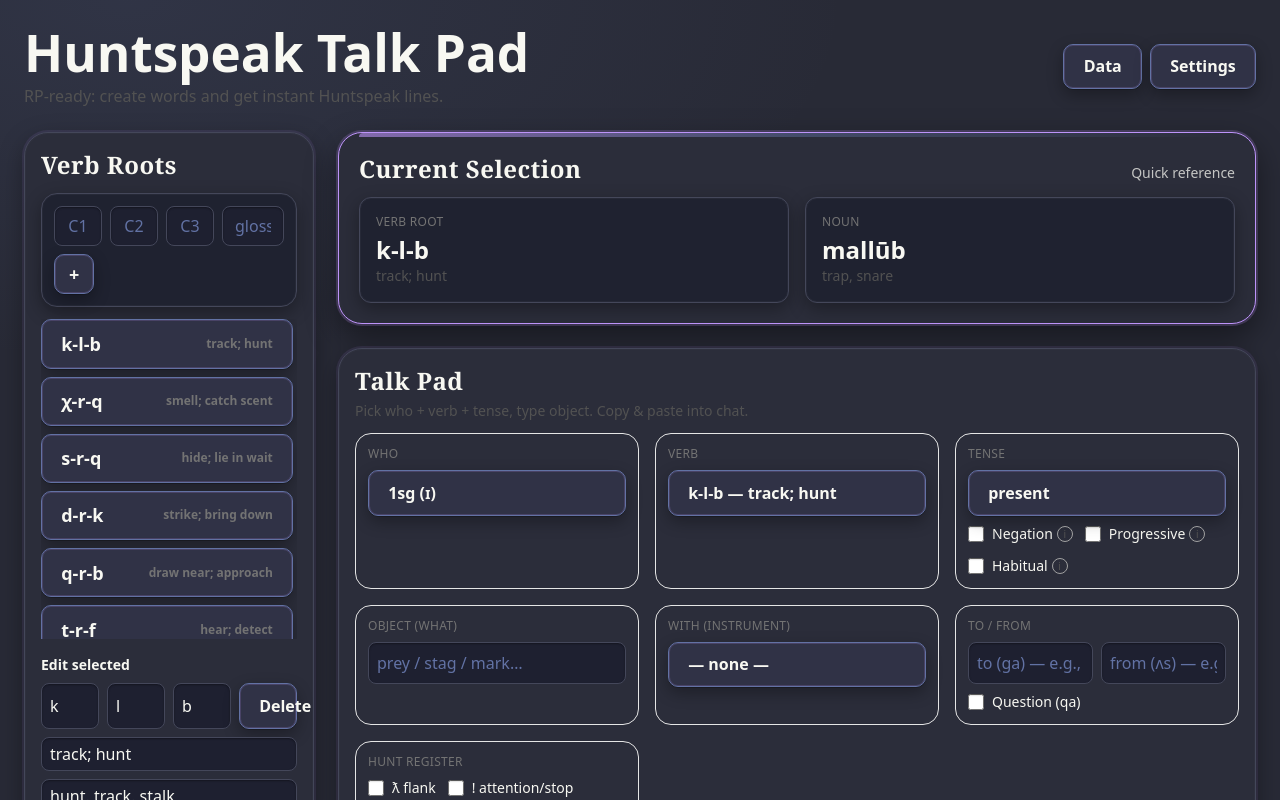
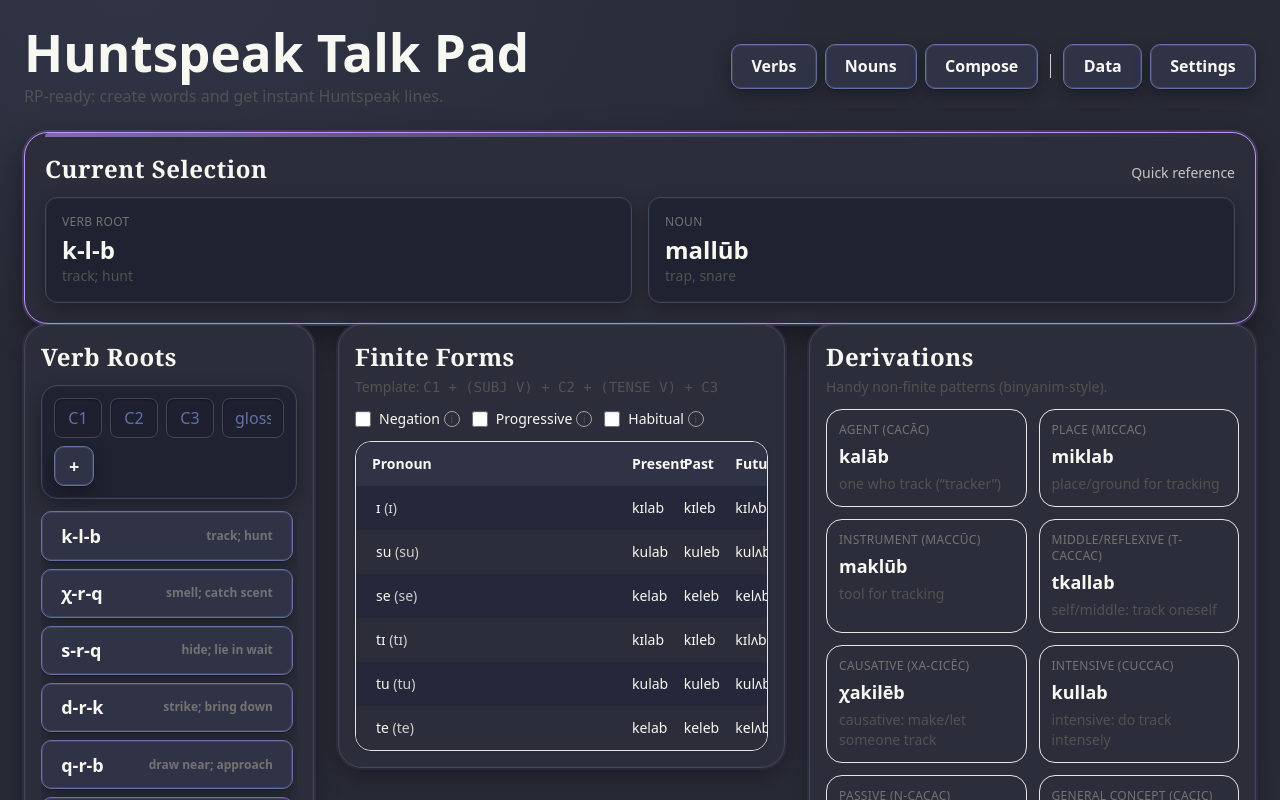
Before and after one commit to L1ghth0us3/Moontalk, a React (Vite) app: page / in a window 1280 px wide. Shown: the top 800 px of the page. Built offline with nearby package versions, Linux system fonts and the light colour scheme.

Commit message:
feat(ui): add 3-section main menu (Verbs/Nouns/Compose); make SelectedSummary persistent; restructure layouts accordingly

```diff
--- a/src/HuntspeakTalkPad.tsx
+++ b/src/HuntspeakTalkPad.tsx
@@ -28,6 +28,7 @@ export default function HuntspeakTalkPad(){
   const [systemDark, setSystemDark] = useState<boolean>(false);
   const [settingsOpen, setSettingsOpen] = useState(false);
   const [dataOpen, setDataOpen] = useState(false);
+  const [tab, setTab] = useLocalStorageState<'verbs'|'nouns'|'compose'>("huntspeak_tab", 'verbs');
 
   // Keep a valid selected root when the roots list changes (e.g. delete).
   useEffect(()=>{
@@ -128,19 +129,53 @@ export default function HuntspeakTalkPad(){
             <p className="text-neutral-600 mt-1">RP-ready: create words and get instant Huntspeak lines.</p>
           </div>
           <nav aria-label="Main" className="flex items-center gap-2">
+            <div role="tablist" aria-label="Sections" className="flex items-center gap-2">
+              <button aria-pressed={tab==='verbs'} className={`px-3 py-2 rounded-xl border transition ${tab==='verbs' ? 'ring-2 ring-blue-300 border-blue-500 font-semibold' : 'border-neutral-300 hover:bg-neutral-50'}`} onClick={()=>setTab('verbs')}>Verbs</button>
+              <button aria-pressed={tab==='nouns'} className={`px-3 py-2 rounded-xl border transition ${tab==='nouns' ? 'ring-2 ring-blue-300 border-blue-500 font-semibold' : 'border-neutral-300 hover:bg-neutral-50'}`} onClick={()=>setTab('nouns')}>Nouns</button>
+              <button aria-pressed={tab==='compose'} className={`px-3 py-2 rounded-xl border transition ${tab==='compose' ? 'ring-2 ring-blue-300 border-blue-500 font-semibold' : 'border-neutral-300 hover:bg-neutral-50'}`} onClick={()=>setTab('compose')}>Compose</button>
+            </div>
+            <span className="h-6 w-px bg-neutral-300 mx-1" aria-hidden="true" />
             <button className="px-3 py-2 rounded-xl border border-neutral-300 hover:bg-neutral-50" onClick={()=>setDataOpen(true)}>Data</button>
             <button className="px-3 py-2 rounded-xl border border-neutral-300 hover:bg-neutral-50" onClick={()=>setSettingsOpen(true)}>Settings</button>
           </nav>
         </div>
       </header>
 
+      {/* Persistent summary across all sections */}
+      <SelectedSummary root={selected} noun={selectedNoun} />
+
+      {/* Section content */}
+      {tab === 'verbs' && (
         <div className="grid grid-cols-1 lg:grid-cols-4 2xl:grid-cols-5 gap-6">
           <aside className="lg:col-span-1 space-y-6">
             <RootEditor initial={roots} onChange={setRoots} selectedId={selectedId} onSelect={setSelectedId} showCollapse={showCollapse} />
-          <NounEditor initial={nouns} onChange={setNouns} selectedId={selectedNounId} onSelect={setSelectedNounId} showCollapse={showCollapse} />
           </aside>
           <main className="lg:col-span-3 2xl:col-span-4 space-y-6">
-          <SelectedSummary root={selected} noun={selectedNoun} />
+            {selected ? (
+              <div className="grid grid-cols-1 xl:grid-cols-2 gap-6 items-start">
+                <FiniteForms root={selected} showCollapse={showCollapse} />
+                <RenderDerivations root={selected} showCollapse={showCollapse} />
+              </div>
+            ) : (
+              <section className="rounded-3xl border border-neutral-200 p-4 shadow-sm fantasy-card">
+                <div className="text-neutral-600">Add or select a verb root to view forms.</div>
+              </section>
+            )}
+          </main>
+        </div>
+      )}
+
+      {tab === 'nouns' && (
+        <div className="grid grid-cols-1 gap-6">
+          <main className="space-y-6">
+            <NounEditor initial={nouns} onChange={setNouns} selectedId={selectedNounId} onSelect={setSelectedNounId} showCollapse={showCollapse} />
+          </main>
+        </div>
+      )}
+
+      {tab === 'compose' && (
+        <div className="grid grid-cols-1 gap-6">
+          <main className="space-y-6">
             <section className="rounded-3xl border border-neutral-200 p-4 shadow-sm fantasy-card">
               <div className="flex items-center justify-between mb-1">
                 <h2 className="text-xl md:text-2xl font-semibold">Talk Pad</h2>
@@ -148,15 +183,10 @@ export default function HuntspeakTalkPad(){
               </div>
               <TalkPadBody />
             </section>
-          {selected && (
-            <div className="grid grid-cols-1 xl:grid-cols-2 gap-6 items-start">
-              <FiniteForms root={selected} showCollapse={showCollapse} />
-              <RenderDerivations root={selected} showCollapse={showCollapse} />
-            </div>
-          )}
             <FreeTranslator roots={roots} nouns={nouns} showCollapse={showCollapse} />
           </main>
         </div>
+      )}
     </div>
     {dataOpen && (
       <>
```
Lines whose indentation alone changed are shown as unchanged.
